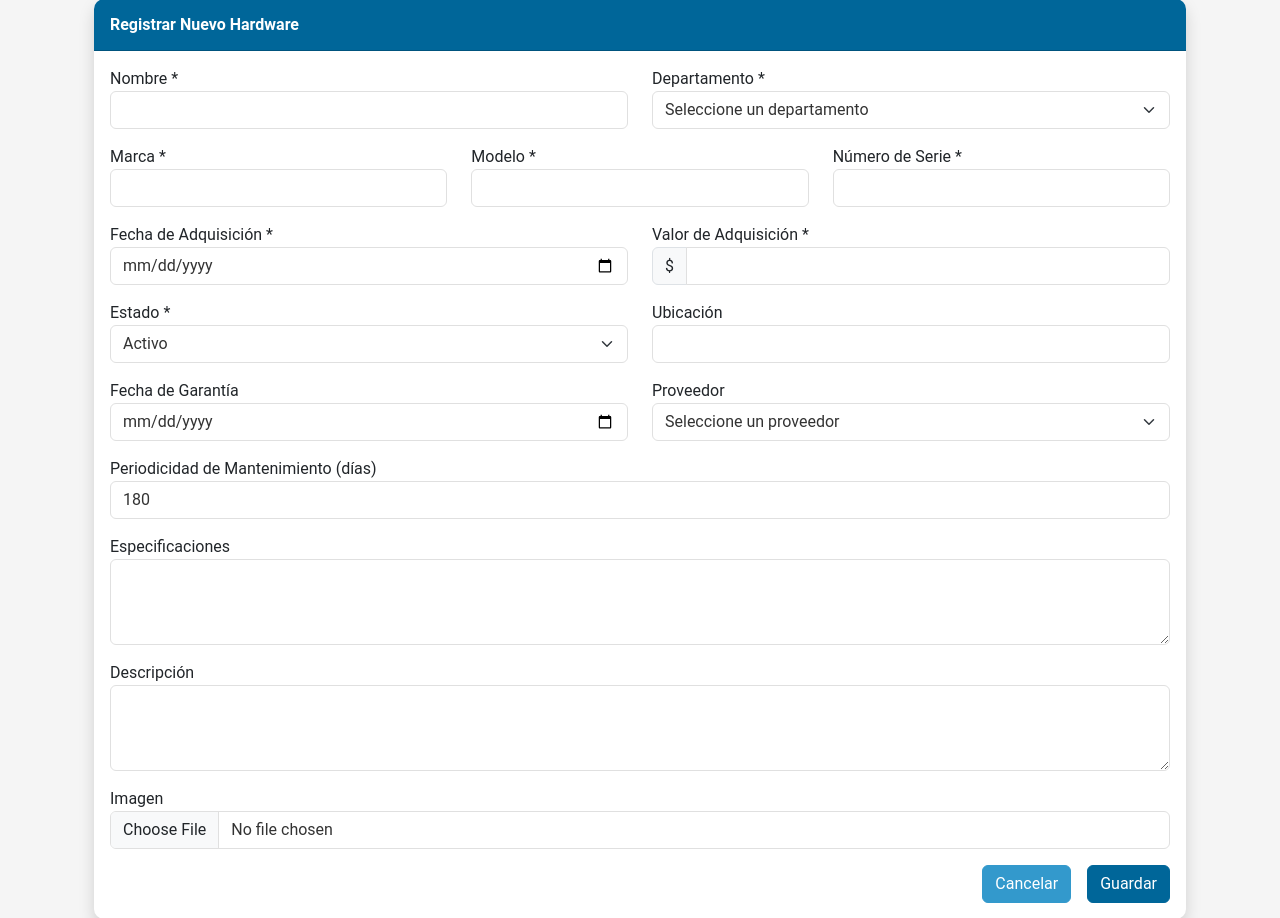
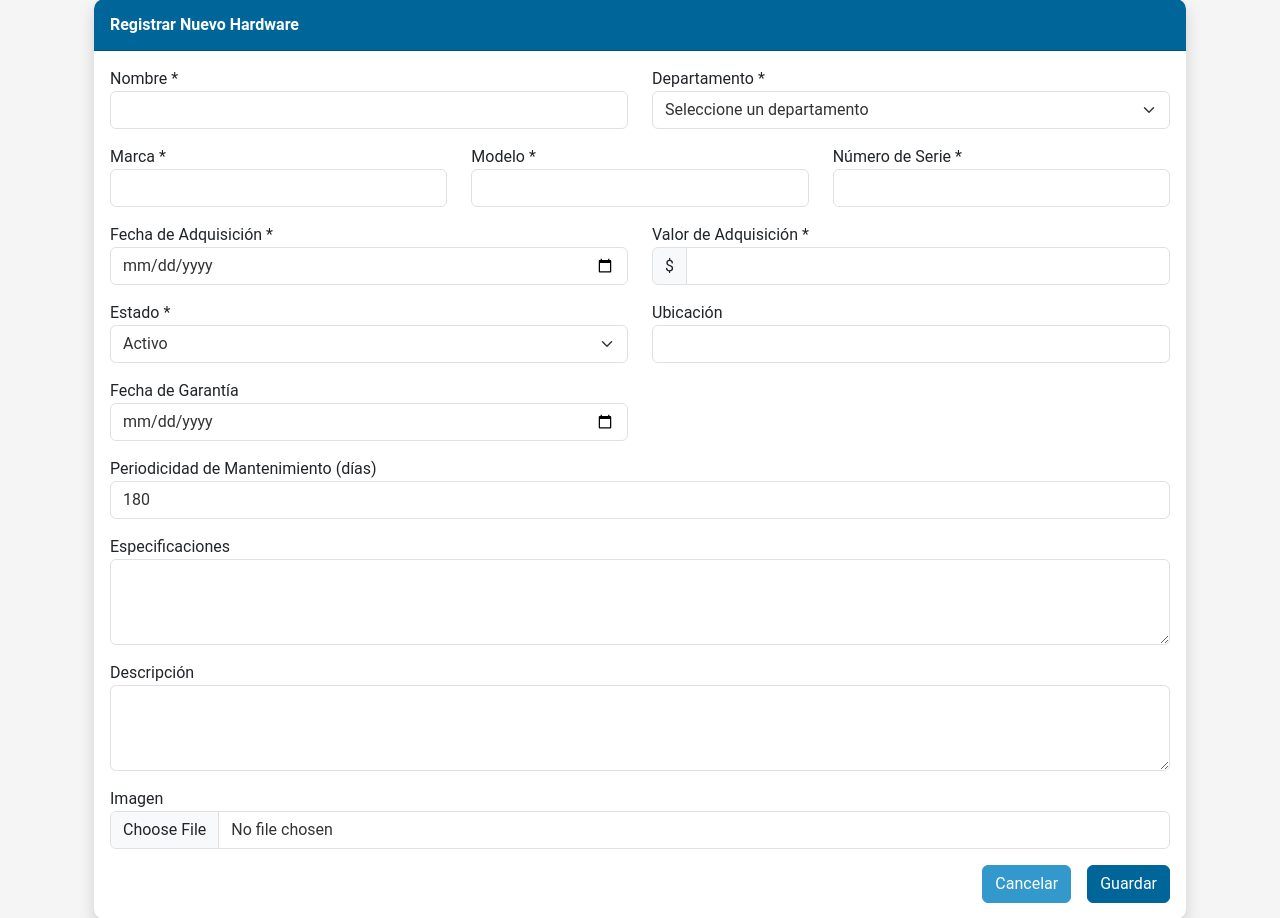
Before and after one commit to LeonheartG/inventario_ucf, a Django app: page /inventario/hardware/new/ in a window 1280 px wide. Shown: the part 91-1009 px from the top of the page. Run offline with Django 5.2, Linux system fonts and the light colour scheme; a user stored in the database is signed in; data comes from the database, SQL or seed files in the repository; parts of the project's set-up code (start-up, migrations or seed data) failed here and were passed over.

Commit message:
modification

```diff
--- a/inventario/forms.py
+++ b/inventario/forms.py
@@ -1,6 +1,6 @@
 # inventario/forms.py
 from django import forms
-from .models import Activo, Hardware, Proveedor, Software
+from .models import Activo, Hardware, Software
 from usuarios.models import Departamento, LogActividad
 
 
@@ -21,8 +21,6 @@ class HardwareForm(forms.ModelForm):
     especificaciones = forms.CharField(widget=forms.Textarea, required=False)
     fecha_garantia = forms.DateField(widget=forms.DateInput(
         attrs={'type': 'date'}), required=False)
-    proveedor = forms.ModelChoiceField(
-        queryset=Proveedor.objects.all(), required=False)
     periodicidad_mantenimiento = forms.IntegerField(initial=180)
 
     class Meta:
@@ -68,7 +66,6 @@ class HardwareForm(forms.ModelForm):
             hardware.especificaciones = self.cleaned_data.get(
                 'especificaciones', '')
             hardware.fecha_garantia = self.cleaned_data.get('fecha_garantia')
-            hardware.proveedor = self.cleaned_data.get('proveedor')
             hardware.periodicidad_mantenimiento = self.cleaned_data.get(
                 'periodicidad_mantenimiento', 180)
             hardware.save()
@@ -99,7 +96,6 @@ class HardwareForm(forms.ModelForm):
                 numero_serie=self.cleaned_data['numero_serie'],
                 especificaciones=self.cleaned_data.get('especificaciones', ''),
                 fecha_garantia=self.cleaned_data.get('fecha_garantia'),
-                proveedor=self.cleaned_data.get('proveedor'),
                 periodicidad_mantenimiento=self.cleaned_data.get(
                     'periodicidad_mantenimiento', 180)
             )
@@ -131,8 +127,6 @@ class SoftwareForm(forms.ModelForm):
         attrs={'type': 'date'}), required=False, label='Fecha de vencimiento')
     numero_licencias = forms.IntegerField(
         initial=1, label='Número de licencias')
-    proveedor = forms.ModelChoiceField(
-        queryset=Proveedor.objects.all(), required=False, label='Proveedor')
 
     class Meta:
         model = Software
@@ -187,7 +181,6 @@ class SoftwareForm(forms.ModelForm):
                     'fecha_vencimiento')
                 software.numero_licencias = self.cleaned_data.get(
                     'numero_licencias', 1)
-                software.proveedor = self.cleaned_data.get('proveedor')
                 software.save()
             else:
                 software = Software.objects.create(
@@ -199,8 +192,7 @@ class SoftwareForm(forms.ModelForm):
                     fecha_vencimiento=self.cleaned_data.get(
                         'fecha_vencimiento'),
                     numero_licencias=self.cleaned_data.get(
-                        'numero_licencias', 1),
-                    proveedor=self.cleaned_data.get('proveedor')
+                        'numero_licencias', 1)
                 )
 
             return software
--- a/inventario/models.py
+++ b/inventario/models.py
@@ -45,22 +45,6 @@ class Activo(models.Model):
         ordering = ['-fecha_adquisicion']
 
 
-class Proveedor(models.Model):
-    nombre = models.CharField(max_length=200)
-    telefono = models.CharField(max_length=20, blank=True, null=True)
-    email = models.EmailField(blank=True, null=True)
-    direccion = models.TextField(blank=True, null=True)
-    sitio_web = models.URLField(blank=True, null=True)
-    notas = models.TextField(blank=True, null=True)
-
-    def __str__(self):
-        return self.nombre
-
-    class Meta:
-        verbose_name = "Proveedor"
-        verbose_name_plural = "Proveedores"
-
-
 class Hardware(models.Model):
     activo = models.OneToOneField(
         Activo, on_delete=models.CASCADE, primary_key=True)
@@ -69,8 +53,6 @@ class Hardware(models.Model):
     numero_serie = models.CharField(max_length=100, unique=True)
     especificaciones = models.TextField(blank=True, null=True)
     fecha_garantia = models.DateField(blank=True, null=True)
-    proveedor = models.ForeignKey(
-        Proveedor, on_delete=models.SET_NULL, null=True)
     periodicidad_mantenimiento = models.IntegerField(
         help_text="Periodicidad en días", default=180)
 
@@ -98,8 +80,6 @@ class Software(models.Model):
     clave_activacion = models.CharField(max_length=200, blank=True, null=True)
     fecha_vencimiento = models.DateField(blank=True, null=True)
     numero_licencias = models.IntegerField(default=1)
-    proveedor = models.ForeignKey(
-        Proveedor, on_delete=models.SET_NULL, null=True)
 
     def __str__(self):
         return f"{self.activo.nombre} - v{self.version}"
--- a/inventario/views.py
+++ b/inventario/views.py
@@ -3,7 +3,7 @@ from django.shortcuts import render, redirect, get_object_or_404
 from django.contrib.auth.decorators import login_required
 from django.contrib import messages
 from django.contrib.auth.models import User
-from .models import Activo, Hardware, Software, Mantenimiento, Proveedor
+from .models import Activo, Hardware, Software, Mantenimiento
 from .forms import HardwareForm, SoftwareForm
 from usuarios.models import LogActividad
 
@@ -89,9 +89,6 @@ def hardware_create(request):
             if request.POST.get('fecha_garantia'):
                 hardware.fecha_garantia = request.POST.get('fecha_garantia')
 
-            if request.POST.get('proveedor'):
-                hardware.proveedor_id = request.POST.get('proveedor')
-
             hardware.save()
 
             # Registrar Actividad
@@ -169,7 +166,6 @@ def hardware_update(request, pk):
             'numero_serie': hardware.numero_serie,
             'especificaciones': hardware.especificaciones,
             'fecha_garantia': hardware.fecha_garantia,
-            'proveedor': hardware.proveedor,
             'periodicidad_mantenimiento': hardware.periodicidad_mantenimiento
         }
         form = HardwareForm(instance=hardware, initial=initial_data)
@@ -274,9 +270,6 @@ def software_create(request):
                 software.fecha_vencimiento = request.POST.get(
                     'fecha_vencimiento')
 
-            if request.POST.get('proveedor'):
-                software.proveedor_id = request.POST.get('proveedor')
-
             software.save()
 
             # Registrar actividad
@@ -349,11 +342,6 @@ def software_update(request, pk):
             else:
                 software.fecha_vencimiento = None
 
-            if request.POST.get('proveedor'):
-                software.proveedor_id = request.POST.get('proveedor')
-            else:
-                software.proveedor = None
-
             software.save()
 
             # Registrar actividad
@@ -382,8 +370,7 @@ def software_update(request, pk):
         'tipo_licencia': software.tipo_licencia,
         'clave_activacion': software.clave_activacion,
         'fecha_vencimiento': software.fecha_vencimiento,
-        'numero_licencias': software.numero_licencias,
-        'proveedor': software.proveedor
+        'numero_licencias': software.numero_licencias
     })
 
     return render(request, 'inventario/software_form.html', {'form': form, 'software': software, 'is_new': False})
--- a/templates/inventario/hardware_form.html
+++ b/templates/inventario/hardware_form.html
@@ -101,20 +101,11 @@
                     </div>
                 </div>
 
-                <!-- Campos de fecha de garantía y proveedor -->
+                <!-- Campo de fecha de garantía -->
                 <div class="row mb-3">
                     <div class="col-md-6">
                         <label for="fecha_garantia">Fecha de Garantía</label>
                         <input type="date" class="form-control" id="fecha_garantia" name="fecha_garantia" value="{{ form.fecha_garantia.value|date:'Y-m-d'|default:'' }}">
-                    </div>
-                    <div class="col-md-6">
-                        <label for="proveedor">Proveedor</label>
-                        <select class="form-select" id="proveedor" name="proveedor">
-                            <option value="">Seleccione un proveedor</option>
-                            {% for prov in form.fields.proveedor.queryset %}
-                                <option value="{{ prov.id }}" {% if form.proveedor.value == prov.id %}selected{% endif %}>{{ prov.nombre }}</option>
-                            {% endfor %}
-                        </select>
                     </div>
                 </div>
 
```
Also changed, not shown: inventario/admin.py (+5 -11 lines).
